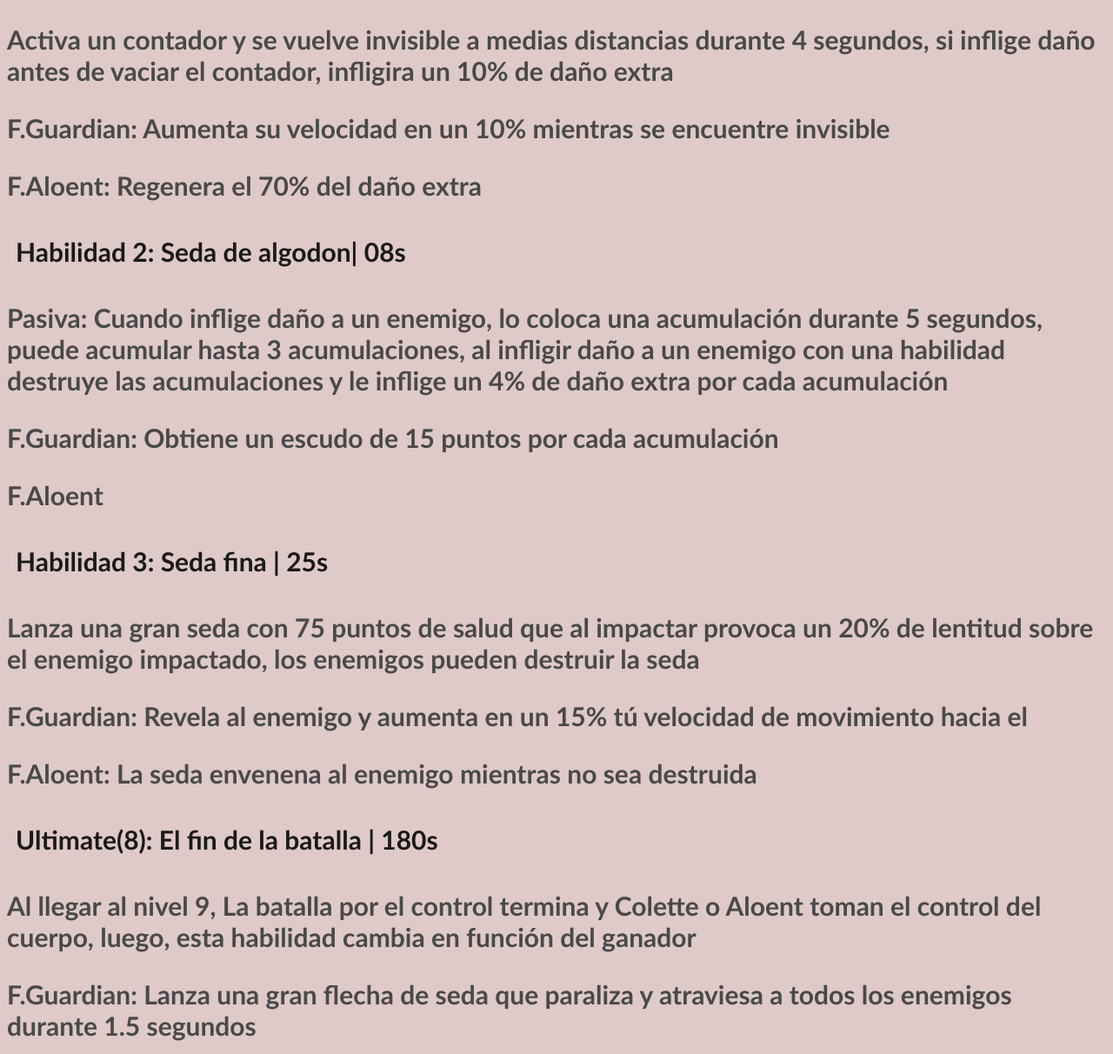
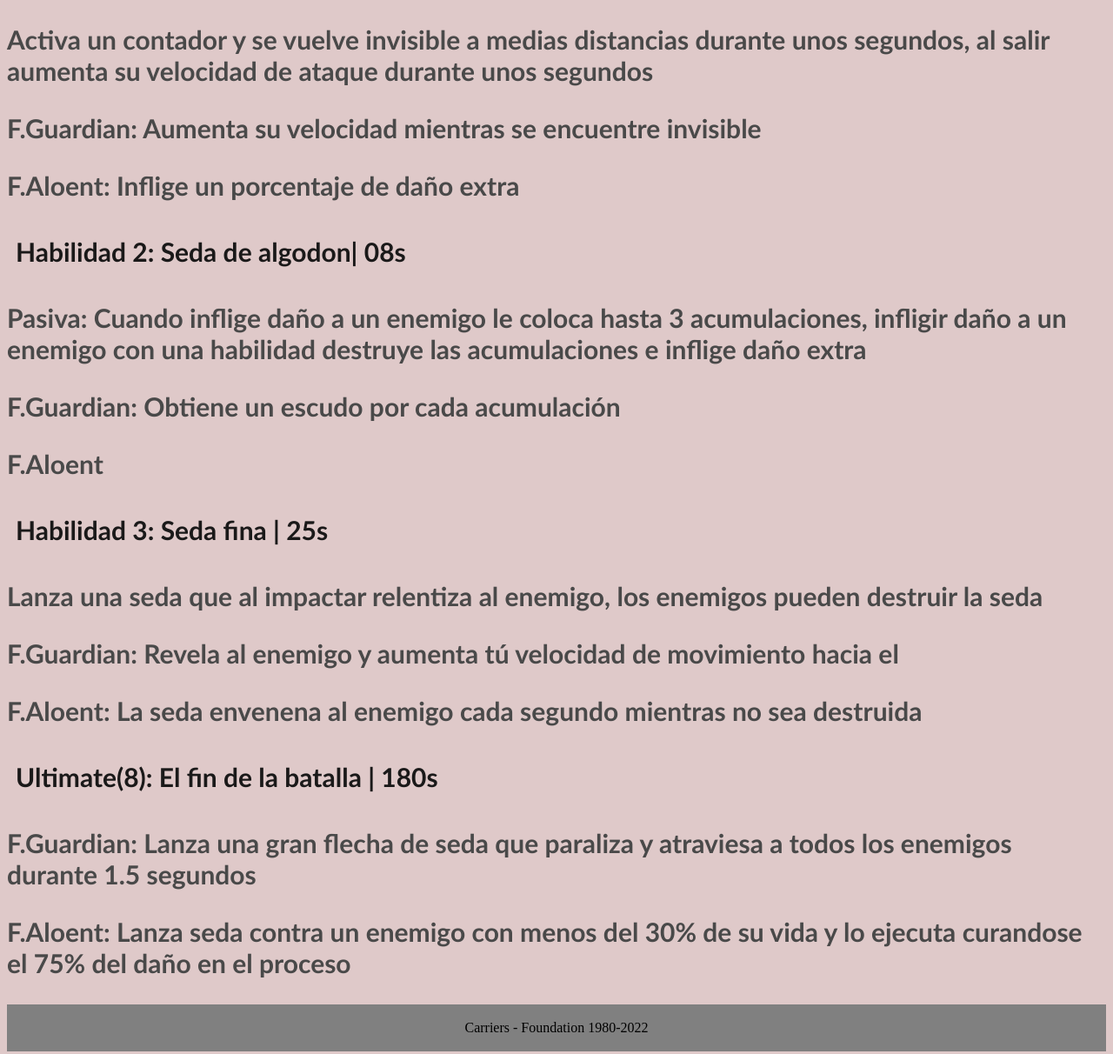
Before and after one commit to ZOROARK90/Carriers-Foundation-Colette, a plain HTML site: page index.html in a window 1280 px wide. Shown: the part 1162-2374 px from the top of the page at 87% size. Drawn offline with Linux system fonts and the light colour scheme.

Commit message:
Update index.html

```diff
--- a/index.html
+++ b/index.html
@@ -33,16 +33,16 @@
                 HABILIDADES:
                 <h3 class="basico"><details>
                      <summary>stats</summary>
-                     <li>Daño: 075 (+3)</li>
-                     <li>Salud: 616 (+92)</li>
-                     <li>Reg.Salud: 3.0 (+0.50)</li>
-                     <li>Mána: 100 (+00)</li>
-                     <li>Reg.Mána: 1.0 (+0.25)</li>
-                     <li>Armadura: 28 (+03)</li>
-                     <li>Resistenc: 22 (+01)</li>
+                     <li>Daño: 070 (+3)</li>
+                     <li>Salud: 616 (+102)</li>
+                     <li>Reg.Salud: 2.0 (+0.50)</li>
+                     <li>Mána: 000</li>
+                     <li>Reg.Mána: 0</li>
+                     <li>Armadura: 24 (+02)</li>
+                     <li>Resistenc: 20 (+01)</li>
                      <li>Velocidad: 2.0</li>
                      <li>Alcance: 4.0</li>
-                     <li>V.Attack: 0.67 (+0.02)</li>
+                     <li>V.Attack: 0.69 (+0.03)</li>
                     </details></h3>
             </h1>
             <h2>Hab. Pasiva: La batalla por la devastación</h2>
@@ -51,29 +51,23 @@
             devastación o Aloent tomando el control y provocando la extinción en todo el mapa</h3>
 
             <h2>Habilidad 1: Camuflaje | 14s</h2>
-            <h3>Activa un contador y se vuelve invisible a medias distancias durante 4 segundos,
-            si inflige daño antes de vaciar el contador, infligira un 10% de daño extra</h3>
-            <h3>F.Guardian: Aumenta su velocidad en un 10% mientras se encuentre invisible</h3>
-            <h3>F.Aloent: Regenera el 70% del daño extra</3>
+            <h3>Activa un contador y se vuelve invisible a medias distancias durante unos segundos, al salir
+            aumenta su velocidad de ataque durante unos segundos</h3>
+            <h3>F.Guardian: Aumenta su velocidad mientras se encuentre invisible</h3>
+            <h3>F.Aloent: Inflige un porcentaje de daño extra</3>
 
             <h2>Habilidad 2: Seda de algodon| 08s</h2>
-            <h3>Pasiva: Cuando inflige daño a un enemigo, lo coloca una acumulación durante 5
-            segundos, puede acumular hasta 3 acumulaciones, al infligir daño a un enemigo con
-            una habilidad destruye las acumulaciones y le inflige un 4% de daño extra por cada
-            acumulación</h3>
-            <h3>F.Guardian: Obtiene un escudo de 15 puntos por cada acumulación</h3>
-            <h3>F.Aloent</h3: Detona las sedas provocando quemaduras sobre los enemigos durante
-            1-3 segundos>
+            <h3>Pasiva: Cuando inflige daño a un enemigo le coloca hasta 3 acumulaciones, infligir daño a un
+                enemigo con una habilidad destruye las acumulaciones e inflige daño extra</h3>
+            <h3>F.Guardian: Obtiene un escudo por cada acumulación</h3>
+            <h3>F.Aloent</h3: Detona las sedas provocando quemaduras sobre los enemigos durante unos segundos>
 
             <h2>Habilidad 3: Seda fina | 25s</h2>
-            <h3>Lanza una gran seda con 75 puntos de salud que al impactar provoca un 20% de lentitud
-            sobre el enemigo impactado, los enemigos pueden destruir la seda</h3>
-            <h3>F.Guardian: Revela al enemigo y aumenta en un 15% tú velocidad de movimiento hacia el</h3>
-            <h3>F.Aloent: La seda envenena al enemigo mientras no sea destruida</h3>
+            <h3>Lanza una seda que al impactar relentiza al enemigo, los enemigos pueden destruir la seda</h3>
+            <h3>F.Guardian: Revela al enemigo y aumenta tú velocidad de movimiento hacia el</h3>
+            <h3>F.Aloent: La seda envenena al enemigo cada segundo mientras no sea destruida</h3>
 
             <h2>Ultimate(8): El fin de la batalla | 180s</h2>
-            <h3>Al llegar al nivel 9, La batalla por el control termina y Colette o Aloent toman el
-            control del cuerpo, luego, esta habilidad cambia en función del ganador</h3>
             <h3>F.Guardian: Lanza una gran flecha de seda que paraliza y atraviesa a todos los enemigos
             durante 1.5 segundos</h3>
             <h3>F.Aloent: Lanza seda contra un enemigo con menos del 30% de su vida y lo ejecuta curandose
```
